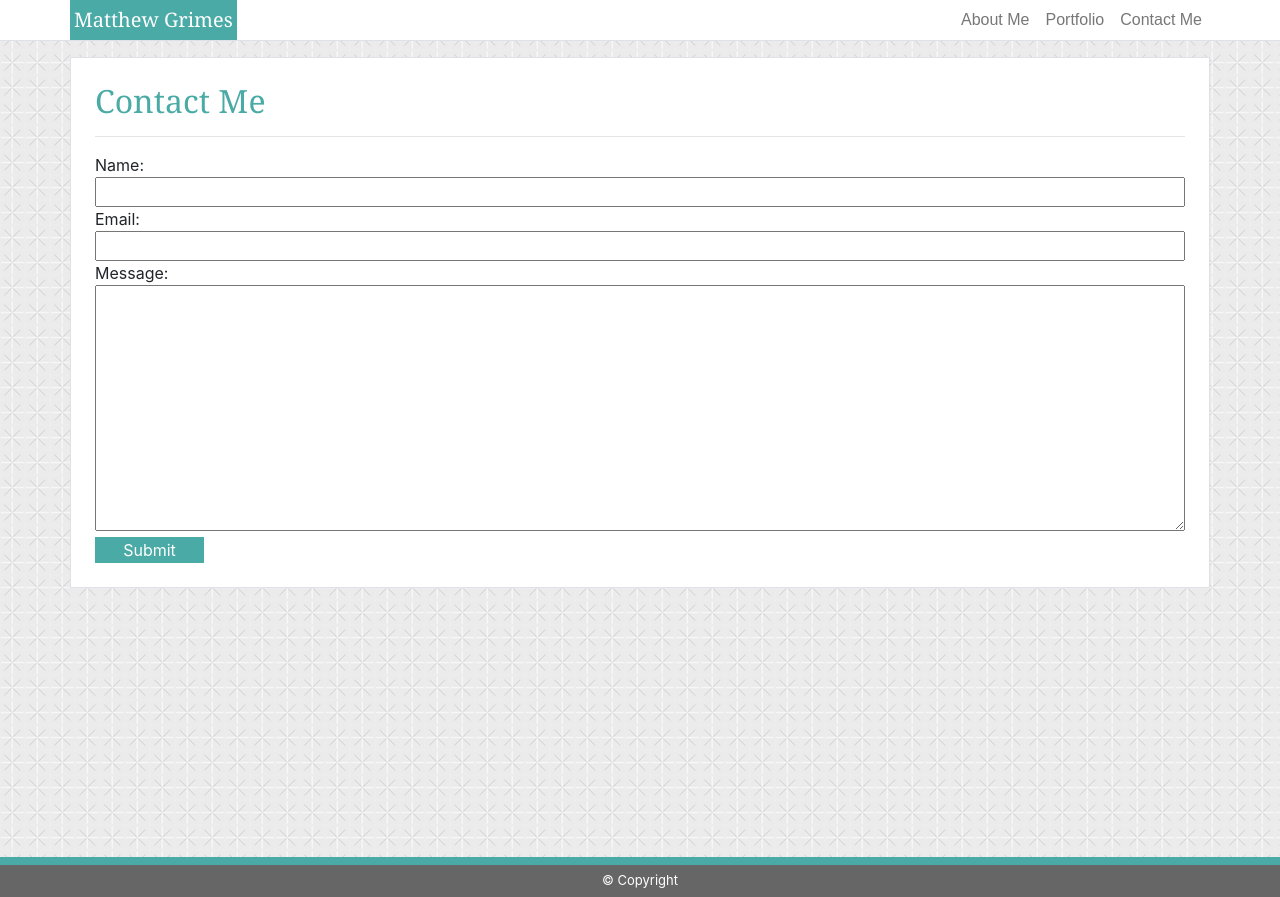
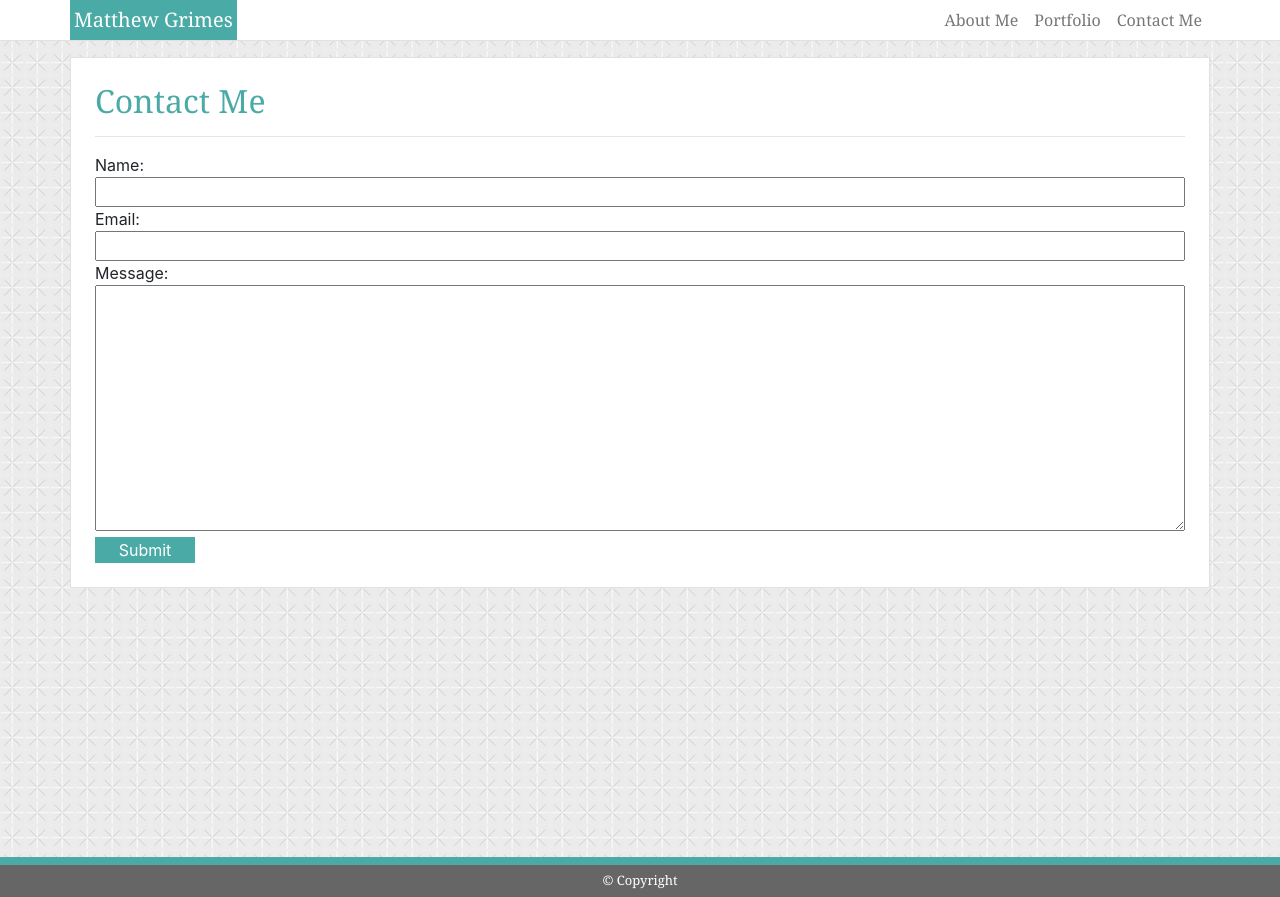
Before and after one commit to Matthewlgrimes94/Portfolio-bootstrao, a plain HTML site: page contact.html in a window 1280 px wide. Drawn offline with nearby package versions, Linux system fonts and the light colour scheme.

Commit message:
Screenshots and readme

```diff
--- a/stylesheet.css
+++ b/stylesheet.css
@@ -21,7 +21,7 @@ html {
 }
 
 a {
-    font-family: 'Arial', 'Helvetica Neue', Helvetica, sans-serif !important;
+    font-family: 'Georgia', Times, 'Times New Roman', serif;
 }
 
 
@@ -79,7 +79,7 @@ textarea {
 }
 
 #submit-button {
-    width: 10%;
+    width: 100px;
     background-color: #4aaaa5;
     border: none;
     color: white;
@@ -114,6 +114,7 @@ textarea {
 }
 
 .footer p {
+    font-family: 'Georgia', Times, 'Times New Roman', serif;
     text-align: center !important;
     margin: 0;
     padding: .5% 0;
```
Also changed, not shown: assets/images/screenshots/Screenshot (4).png (added), assets/images/screenshots/Screenshot (5).png (added), assets/images/screenshots/Screenshot (6).png (added), 1 other file.
